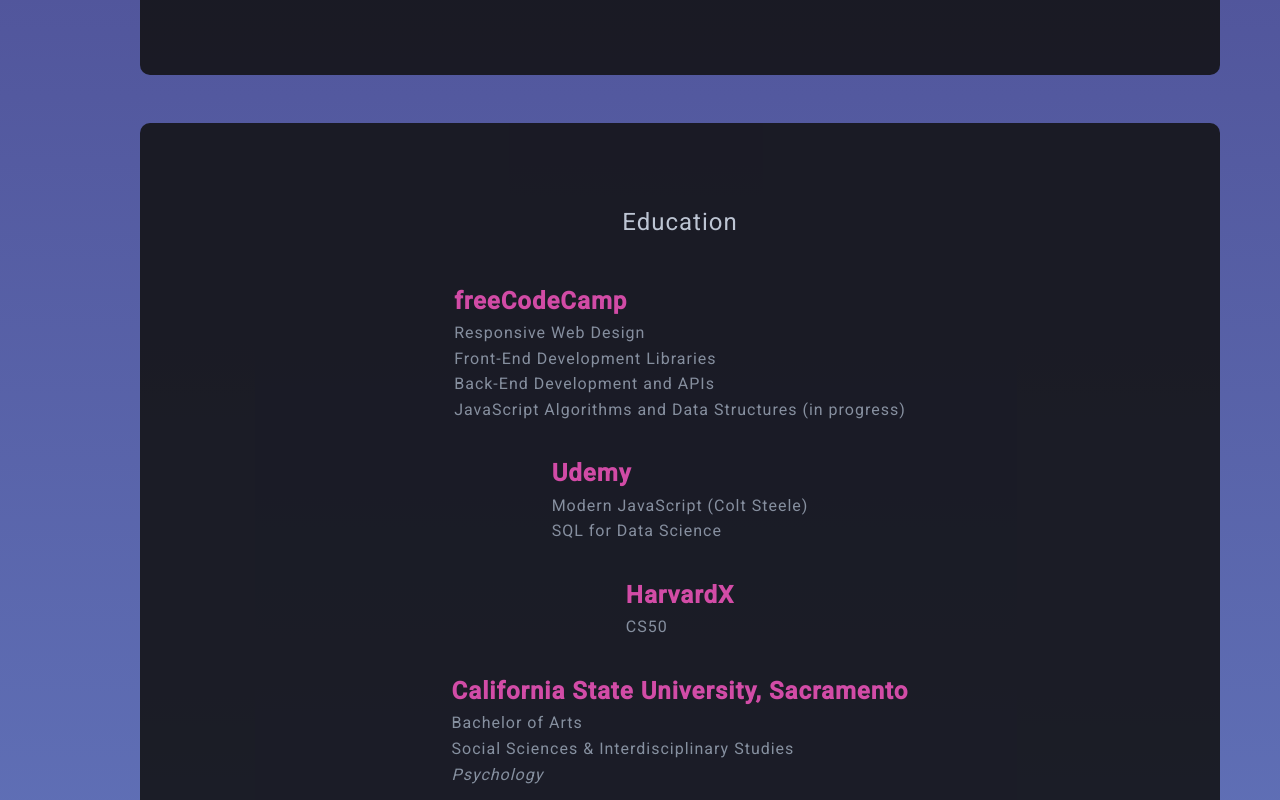
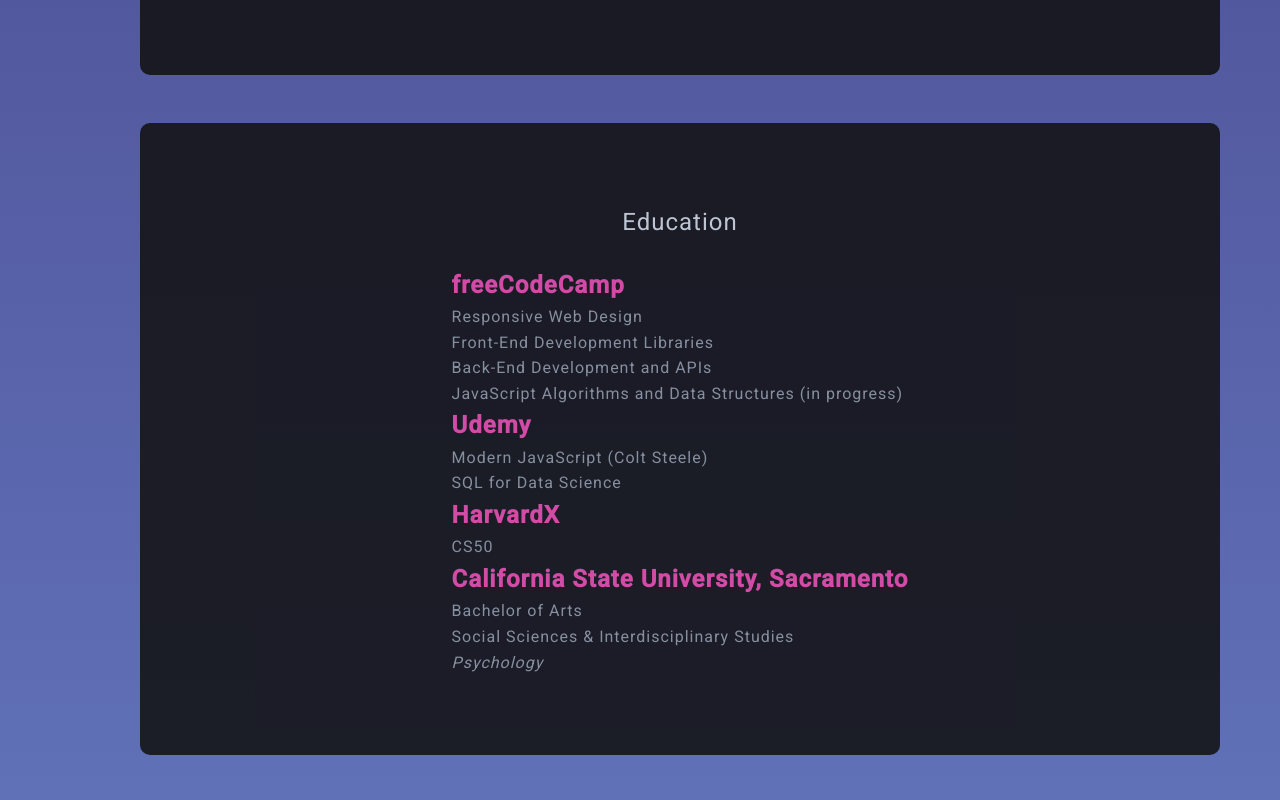
Before and after one commit to SaanSaelee/portfolio-v2, a plain HTML site: page index.html in a window 1280 px wide. Shown: the part 2320-3120 px from the top of the page. Drawn offline with nearby package versions, Linux system fonts and the light colour scheme; a web font is replaced by a local one.

Commit message:
removed margin around school-content-wrap

```diff
--- a/css/education.css
+++ b/css/education.css
@@ -16,10 +16,6 @@
 
 .school-title {
     color: var(--clr-accent-hotpink);
-}
-
-.school {
-    margin: 1em 0;
 }
 
 .school-wrap,
--- a/css/styles.css
+++ b/css/styles.css
@@ -138,7 +138,7 @@ body::-webkit-scrollbar-thumb {
 
 .skills-container,
 .projects-container,
-.school-content-wrap,
+.school-wrap,
 .certs-content-wrap {
     position: relative;
     display: flex;
--- a/index.html
+++ b/index.html
@@ -450,10 +450,10 @@
             <section id="education">
                 <div class="education-container">
                     <div class="school-wrap">
+                        <h1 class="education-title section-title">
+                            Education
+                        </h1>
                         <div class="school-content-wrap">
-                            <h1 class="education-title section-title">
-                                Education
-                            </h1>
                             <ul class="school">
                                 <h2 class="school-title">freeCodeCamp</h2>
                                 <li class="course">Responsive Web Design</li>
```
